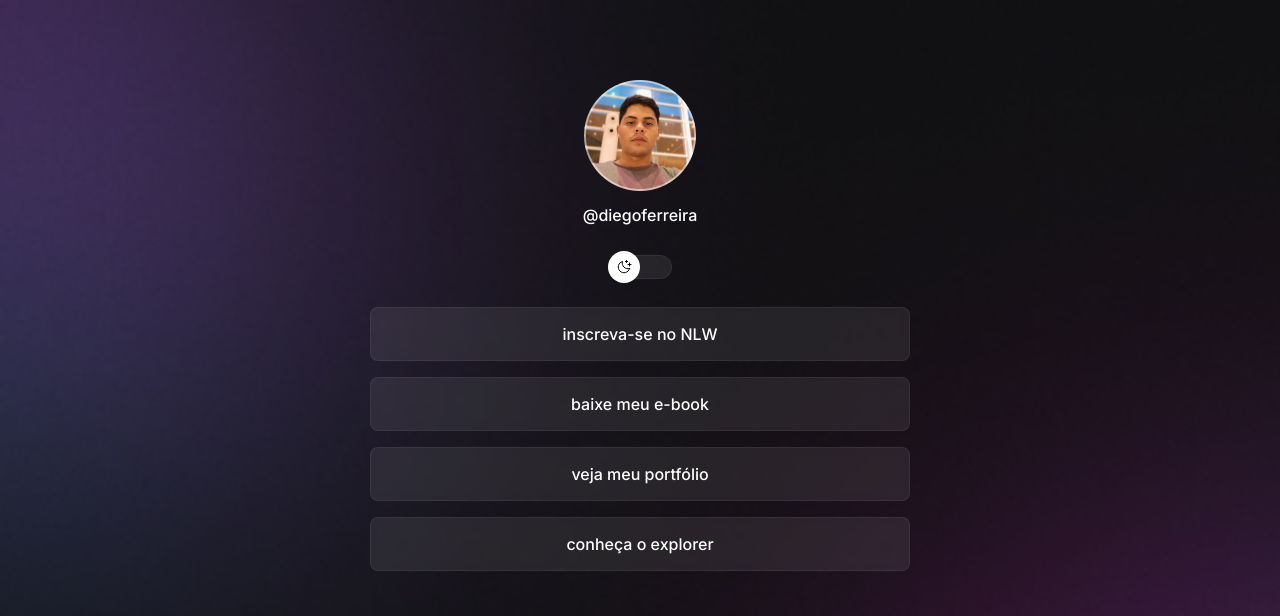
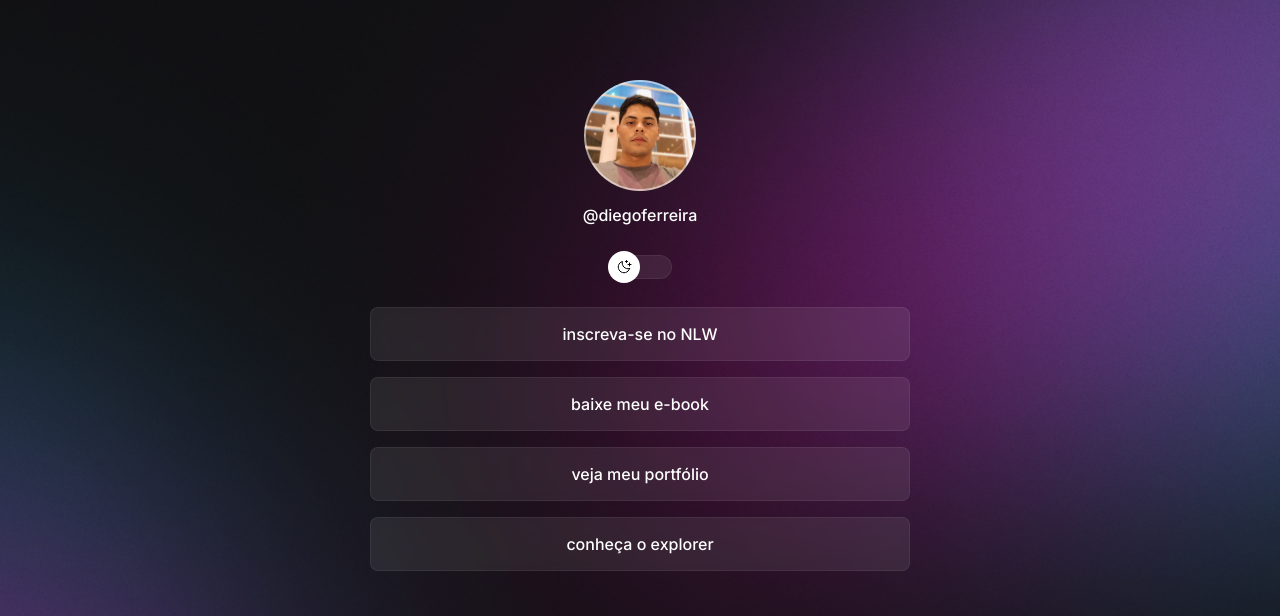
Before and after one commit to calcifer6661/projeto, a plain HTML site: page index.html in a window 1280 px wide. Shown: the top 616 px of the page. Drawn offline with nearby package versions, Linux system fonts and the light colour scheme.

Commit message:
add media

```diff
--- a/style.css
+++ b/style.css
@@ -162,3 +162,11 @@ footer {
   text-align: center;
   font-size: 14px;
 }
+@media (min-width: 700px) {
+  :root {
+    --bg-url: url(./assets/assets/bg-desktop.jpg);
+  }
+  .light {
+    --bg-url: url(assets/assets/bg-mobile-light.jpg);
+  }
+}
```
